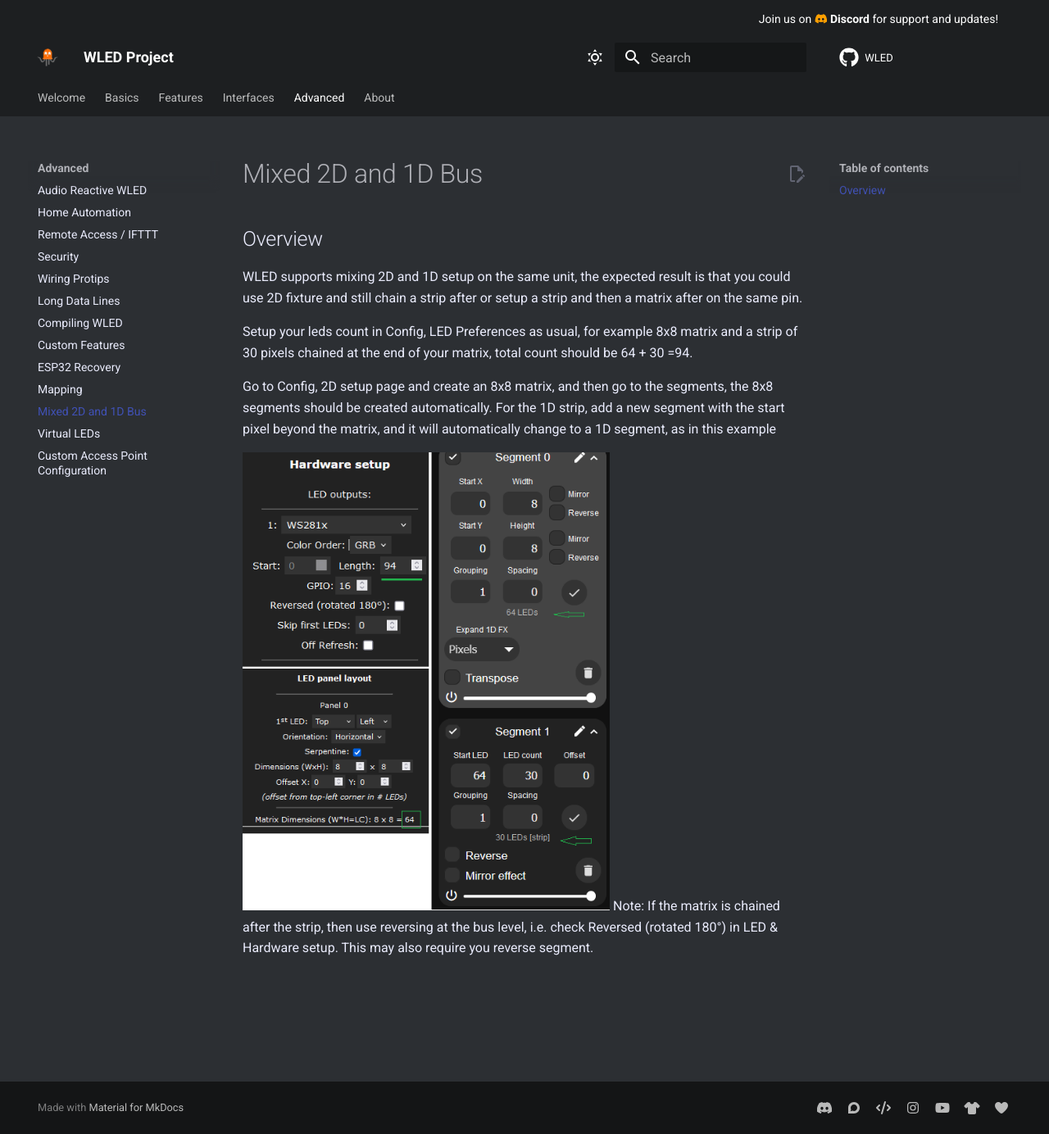
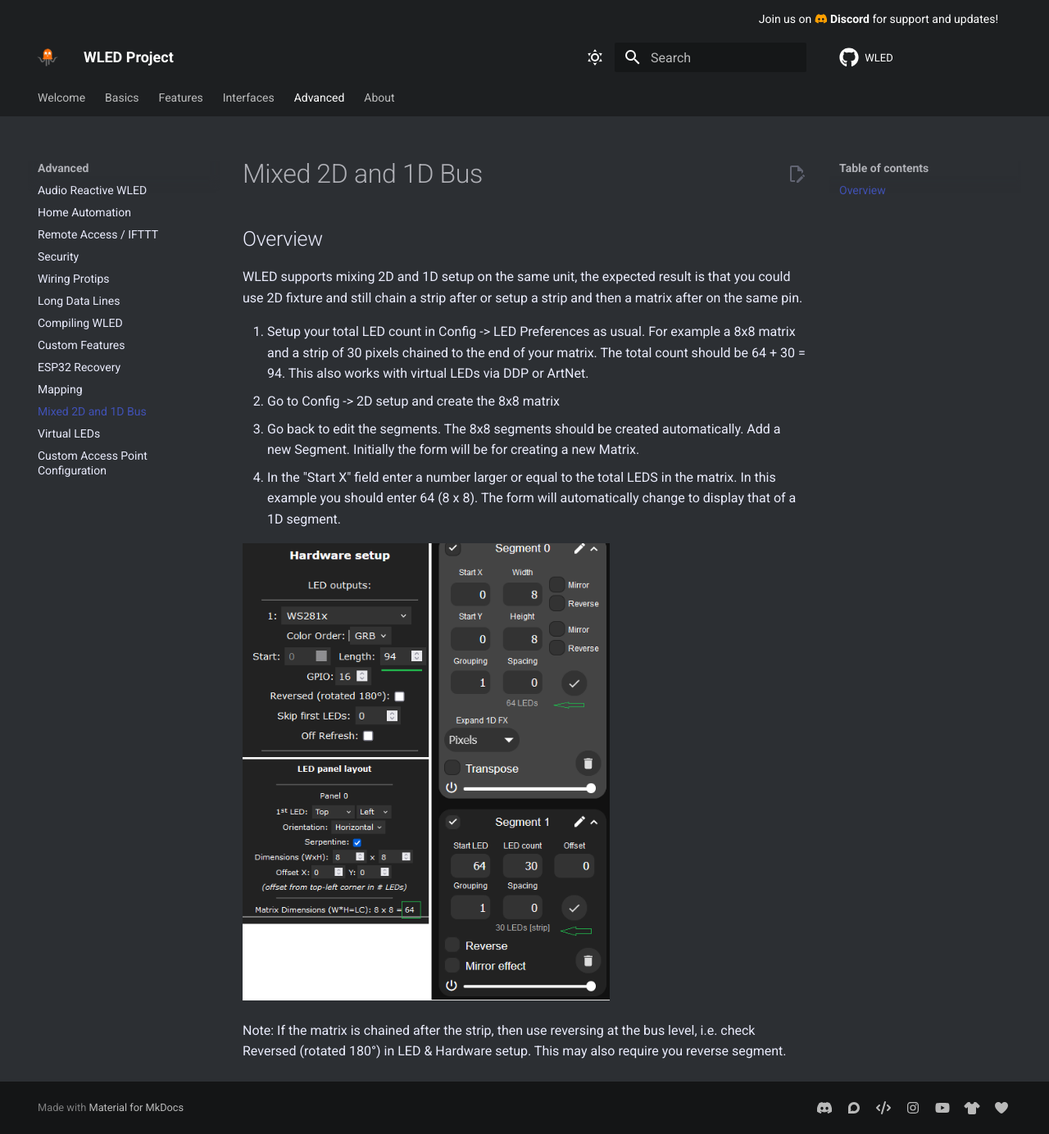
Before and after one commit to Aircoookie/WLED-Docs, an MkDocs documentation site: the page built from docs/advanced/2d-1d-Mixed-Setup.md, in a window 1280 px wide and 1384 px high. Shown: the whole window at 82% size. Built offline with MkDocs 1.6.1 and Material for MkDocs 9.7.7, drawn with Linux system fonts in a browser that asks for light colours; comment, search, counter and statistics services are not loaded.

Commit message:
Update 2d-1d-Mixed-Setup.md

```diff
--- a/docs/advanced/2d-1d-Mixed-Setup.md
+++ b/docs/advanced/2d-1d-Mixed-Setup.md
@@ -9,9 +9,11 @@
 
 WLED supports mixing 2D and 1D setup on the same unit, the expected result is that you could use 2D fixture and still chain a strip after or setup a strip and then a matrix after on the same pin.
 
-Setup your leds count in Config, LED Preferences as usual, for example 8x8 matrix and a strip of 30 pixels chained at the end of your matrix, total count should be 64 + 30 =94.
-
-Go to Config, 2D setup page and create an 8x8 matrix, and then go to the segments, the 8x8 segments should be created automatically. For the 1D strip, add a new segment with the start pixel beyond the matrix, and it will automatically change to a 1D segment, as in this example
+1. Setup your total LED count in Config -> LED Preferences as usual. For example a 8x8 matrix and a strip of 30 pixels chained to the end of your matrix. The total count should be 64 + 30 = 94. This also works with virtual LEDs via DDP or ArtNet.
+2. Go to Config -> 2D setup and create the 8x8 matrix
+3. Go back to edit the segments. The 8x8 segments should be created automatically. Add a new Segment. Initially the form will be for creating a new Matrix.
+4. In the "Start X" field enter a number larger or equal to the total LEDS in the matrix. In this example you should enter 64 (8 x 8). The form will automatically change to display that of a 1D segment.
 
 <img width="448" alt="example" src="/assets/images/content/2D-1D-MIX.png">
+
 Note: If the matrix is chained after the strip, then use reversing at the bus level, i.e. check Reversed (rotated 180°) in LED & Hardware setup. This may also require you reverse segment.
```
